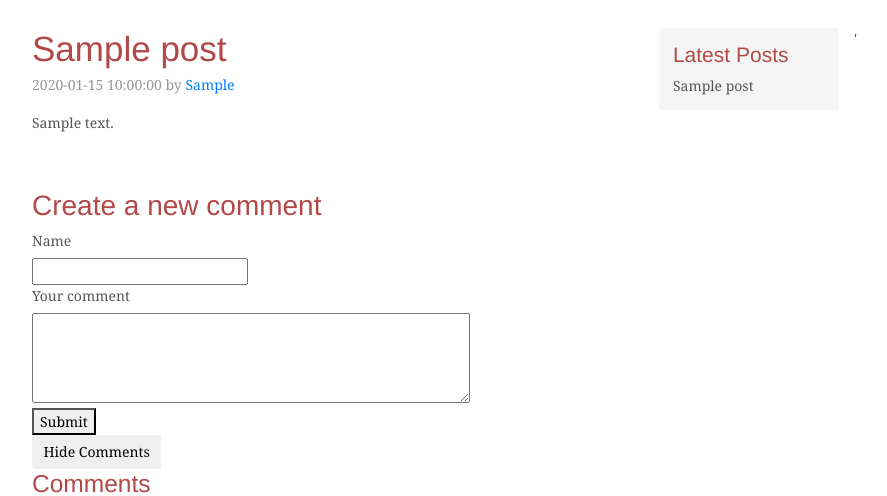
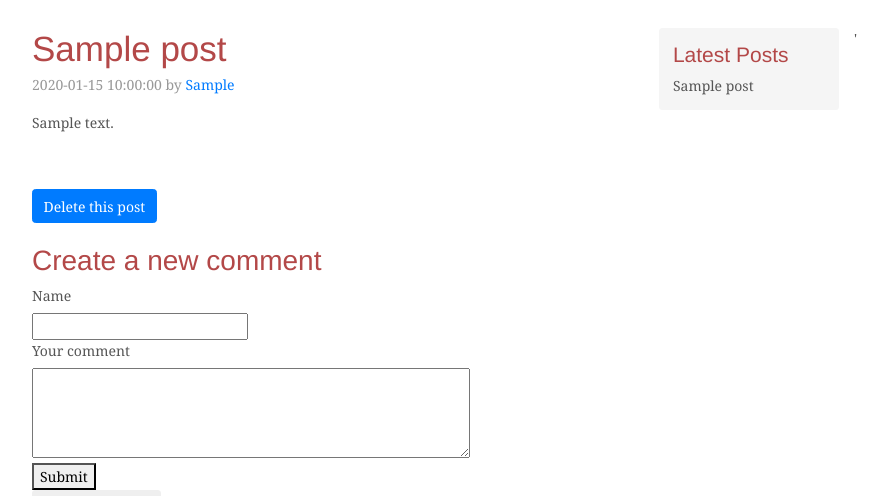
Before and after one commit to HatlessCreature/zavrsni-rad, a PHP site: page /single-post.php?post_id=1 in a window 1280 px wide. Shown: the part 205-701 px from the top of the page, without its empty margins (203-1090 px from the left). Run offline with PHP 8.4, Linux system fonts and the light colour scheme; tables that the repository leaves empty or names only in its code hold one stand-in row (values such as "Sample post").

Commit message:
post soft delete added

```diff
--- a/single-post.php
+++ b/single-post.php
@@ -27,6 +27,7 @@ include "header.php";
 ?>
 
 <?php
+
     if (isset($_GET['post_id'])) {
         $sql = "SELECT id, title, body, autor, created_at
             FROM posts
@@ -52,6 +53,12 @@ include "header.php";
 
                 <p><?php echo($post['body']) ?></p>
             </div><!-- /.blog-post -->
+            <form action="posts.php" method="post">
+                <input type="hidden" name="post_id" value="<?php echo($_GET['post_id']) ?>">
+                <input type="submit" value="Delete this post" class = "btn btn-primary"
+                 onclick="return confirm('Are you sure you want to delete this post?')">
+            </form>
+            <br>
 
             <?php
             include "comments.php";
@@ -83,5 +90,6 @@ include "header.php";
 <?php
 include "footer.php";
 ?>
+
 </body>
 </html>
--- a/sql-database-seeder.txt
+++ b/sql-database-seeder.txt
@@ -25,3 +25,5 @@ INSERT INTO comments (autor, text, post_id) VALUES ("Pika", "AWAWAbladqqqqqqqbla
 INSERT INTO comments (autor, text, post_id) VALUES ("Aika", "ZZZZZAWAWAbladqqqqqqqblablalbalab", 2);
 INSERT INTO comments (autor, text, post_id) VALUES ("Oika", "OOOOOAWAWAbladqqqqqqqblablalbalab", 3);
 INSERT INTO comments (autor, text, post_id) VALUES ("Wika", "CCCCCAWAWAbladqqqqqqqblablalbalab", 3);
+ALTER TABLE comments ADD deleted BOOL NOT NULL DEFAULT false;
+ALTER TABLE posts ADD deleted BOOL NOT NULL DEFAULT false;
```
Also changed, not shown: posts.php (+12 -0 lines).
